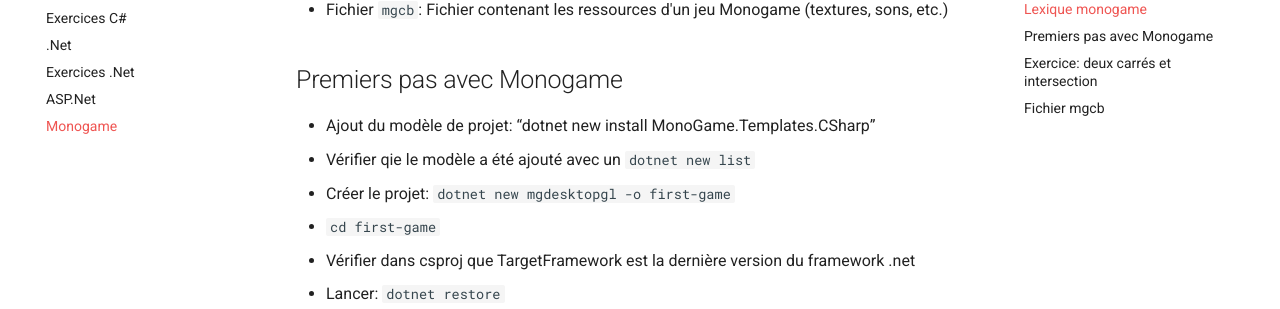
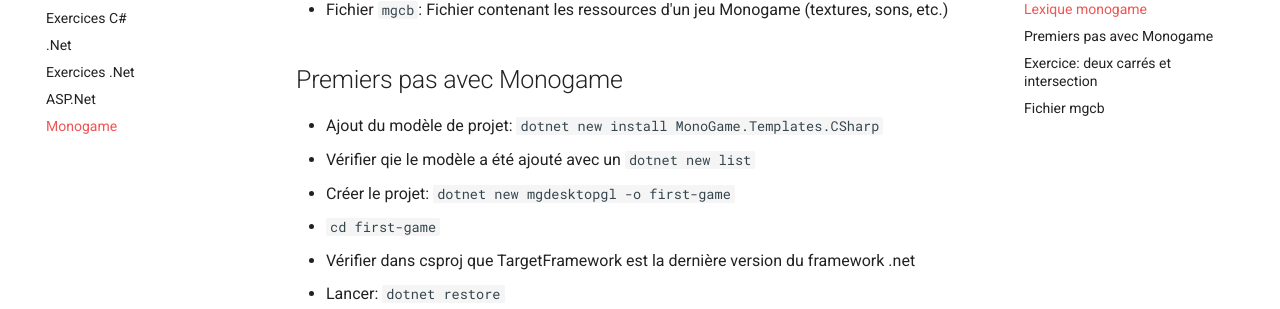
Before and after one commit to yostane/cours-csharp, an MkDocs documentation site: the page built from docs/monogame.md, in a window 1280 px wide and 900 px high, scrolled down 1149 px. Shown: the part 144-453 px from the top of the window. Built offline with MkDocs 1.6.1 and Material for MkDocs 9.7.7, drawn with Linux system fonts in a browser that asks for light colours; comment, search, counter and statistics services are not loaded.

Commit message:
Fox code sample

```diff
--- a/docs/monogame.md
+++ b/docs/monogame.md
@@ -37,7 +37,7 @@
 
 ## Premiers pas avec Monogame
 
-- Ajout du modèle de projet: “dotnet new install MonoGame.Templates.CSharp”
+- Ajout du modèle de projet: `dotnet new install MonoGame.Templates.CSharp`
 - Vérifier qie le modèle a été ajouté avec un `dotnet new list`
 - Créer le projet: `dotnet new mgdesktopgl -o first-game`
 - `cd first-game`
```
